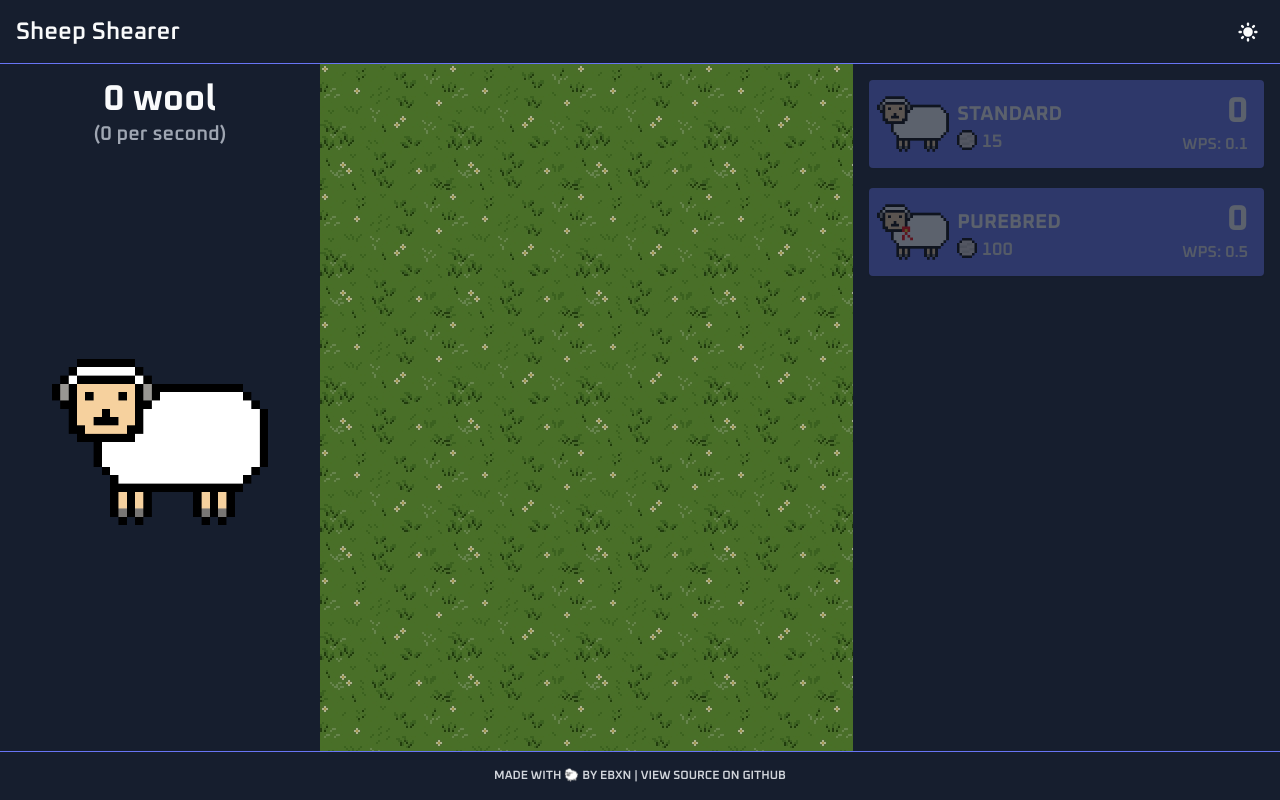
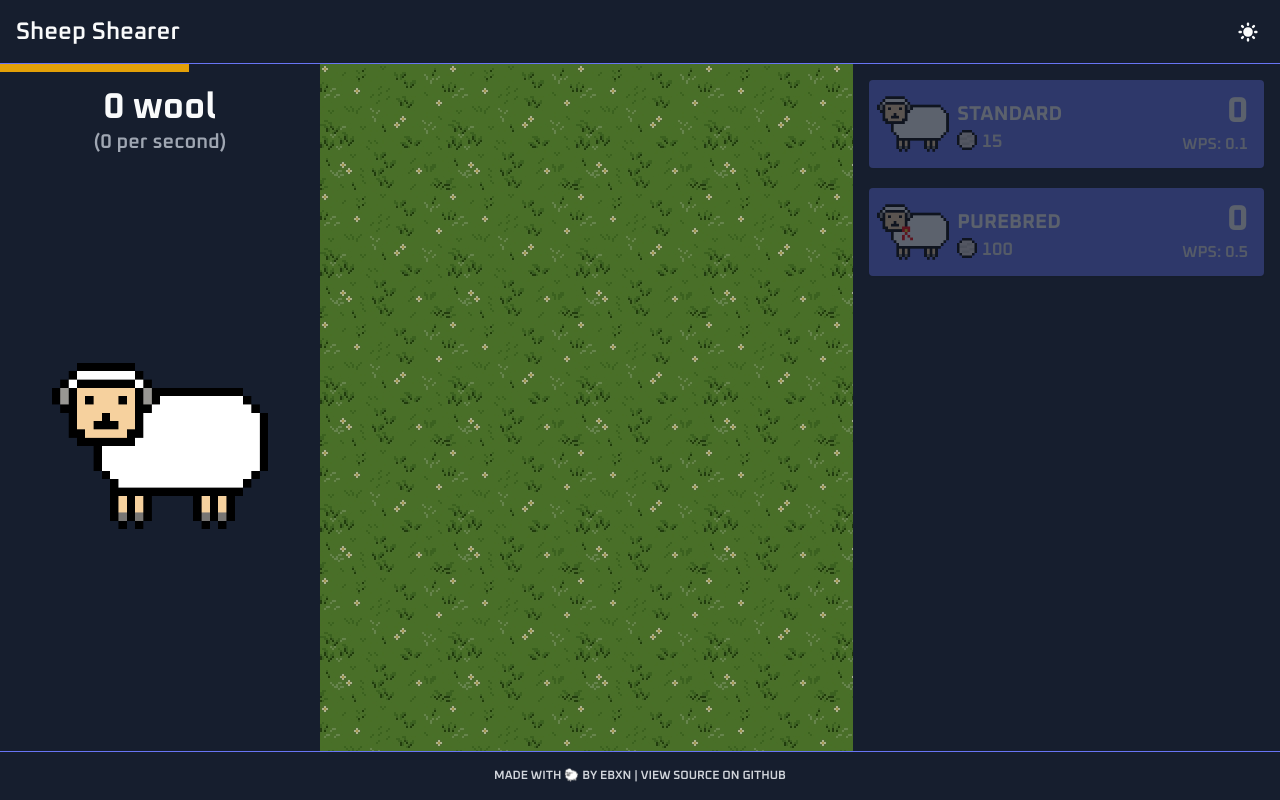
Before and after one commit to ebxn/sheep-shearer, a Vue app: page / in a window 1280 px wide. Built offline with nearby package versions, Linux system fonts and the light colour scheme.

Commit message:
begin work on golden sheep features

```diff
--- a/src/components/ClickerPanel.vue
+++ b/src/components/ClickerPanel.vue
@@ -1,6 +1,7 @@
 <template>
-  <div class="flex flex-col p-4 w-full">
-    <div class="mb-5 md:mb-0 text-center">
+  <div class="flex flex-col relative p-4 w-full">
+    <GoldCountdownBar />
+    <div class="mb-5 md:mb-0 pt-2 text-center">
       <h2 class="text-2xl md:text-3xl lg:text-4xl font-bold">
         {{ Math.floor(wool).toLocaleString() }} wool
       </h2>
@@ -21,9 +22,13 @@
 
 <script>
 import { mapActions, mapGetters } from 'vuex'
+import GoldCountdownBar from '@/components/GoldCountdownBar.vue'
 
 export default {
   name: 'SheepPanel',
+  components: {
+    GoldCountdownBar
+  },
   computed: {
     ...mapGetters({
       wool: 'getWool',
--- /dev/null
+++ b/src/components/GoldCountdownBar.vue
@@ -0,0 +1,33 @@
+<template>
+  <div
+    class="transition-width duration-1000 ease-linear absolute top-0 left-0 h-2 bg-yellow-400"
+    :style="{width: barWidth}"
+  />
+</template>
+
+<script>
+export default {
+  name: 'GoldCountdownBar',
+  data: () => ({
+    timeRemaining: 10,
+    i: null
+  }),
+  computed: {
+    barWidth: function () {
+      return `${(this.timeRemaining / 10).toFixed(2) * 100}%`
+    }
+  },
+  created: function () {
+    this.i = setInterval(() => {
+      if (this.timeRemaining <= 0) {
+        clearInterval(this.i)
+      } else {
+        this.timeRemaining = this.timeRemaining - 1
+      }
+    }, 1000)
+  },
+  beforeDestroy: function () {
+    clearInterval(this.i)
+  }
+}
+</script>
--- a/tailwind.config.js
+++ b/tailwind.config.js
@@ -29,6 +29,9 @@ module.exports = {
       transitionDuration: {
         50: '50ms'
       },
+      transitionProperty: {
+        width: 'width'
+      },
       scale: {
         102: '1.02'
       },
```
